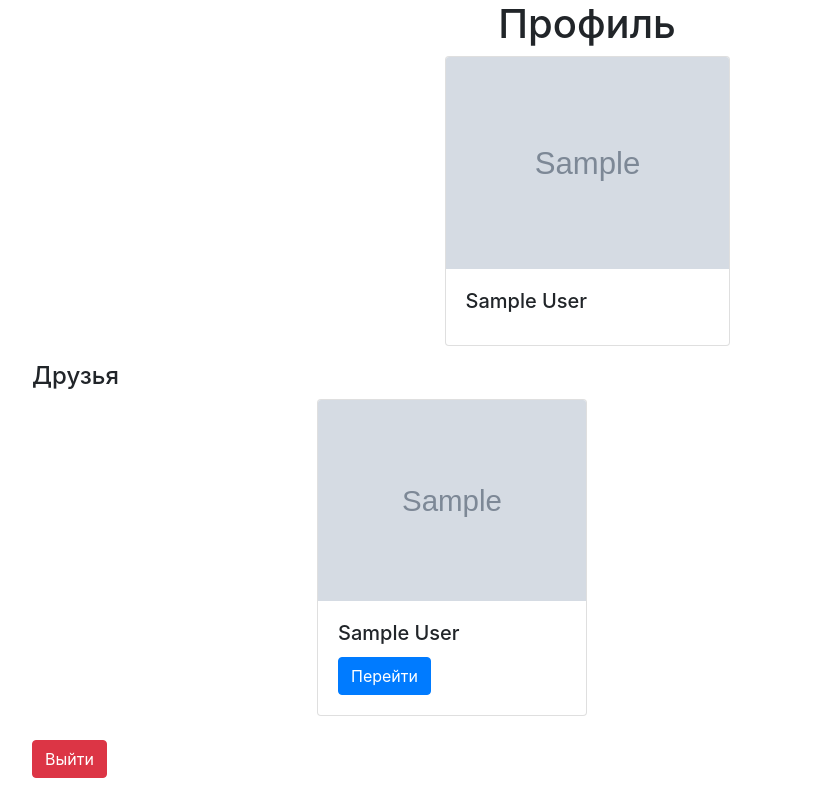
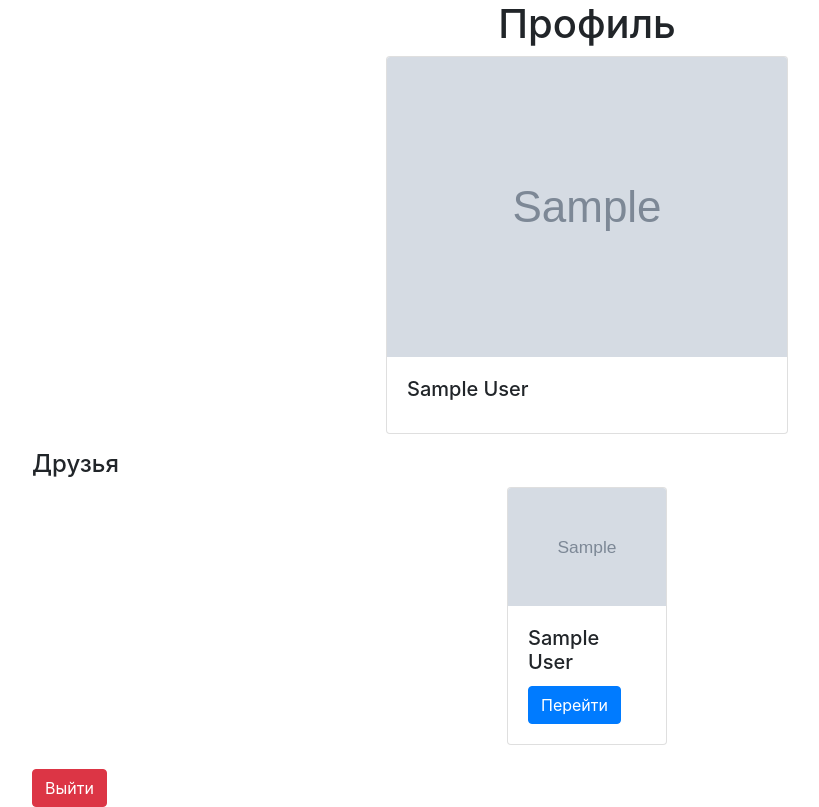
Before and after one commit to Elfreezy/authVK, a Flask app: template app/templates/profile.html in a window 1280 px wide. Shown: the whole page, without its empty margins (53-872 px from the left). Before the commit the page ends 778 px from the top, so only its background shows below. Run offline with Flask 2, Linux system fonts and the light colour scheme; a user stored in the database is signed in; tables that the repository leaves empty hold one stand-in row (values such as "Sample post"); the template is opened without the code that fills it: most values are stand-ins (such as "Sample title", 1, 10 or a date in 2020); grey boxes marked "Sample" are stand-in pictures; some libraries are stand-ins or nearby versions.

Commit message:
Added col-md

```diff
--- a/app/templates/profile.html
+++ b/app/templates/profile.html
@@ -8,11 +8,13 @@
 {% block content %}
 
 <div class="row justify-content-md-center">
-    <div class="card w-25">
+    <div class"col-12 col-sm-9 col-md-4">
+    <div class="card">
       <img src="{{ current_user.image }}" class="card-img-top" alt="...">
       <div class="card-body">
         <h5 class="card-title">{{ current_user.first_name }} {{ current_user.last_name }}</h5>
       </div>
+    </div>
     </div>
 </div>
 
@@ -24,8 +26,8 @@
     <div class="row justify-content-md-center">
         {% for friend in friends_id %}
         {% set url="https://vk.com/id{id}".format(id=friend.id) %}
-        <div class="col-2 col-sm-6 mb-2">
-        <div class="card w-50">
+        <div class="col-12 col-sm-6 col-md-2 mb-2">
+        <div class="card">
             <img src="{{ friend.photo_200 }}" class="card-img-top" alt="...">
             <div class="card-body">
                 <h5 class="card-title">{{ friend.first_name }} {{ friend.last_name }}</h5>
```
